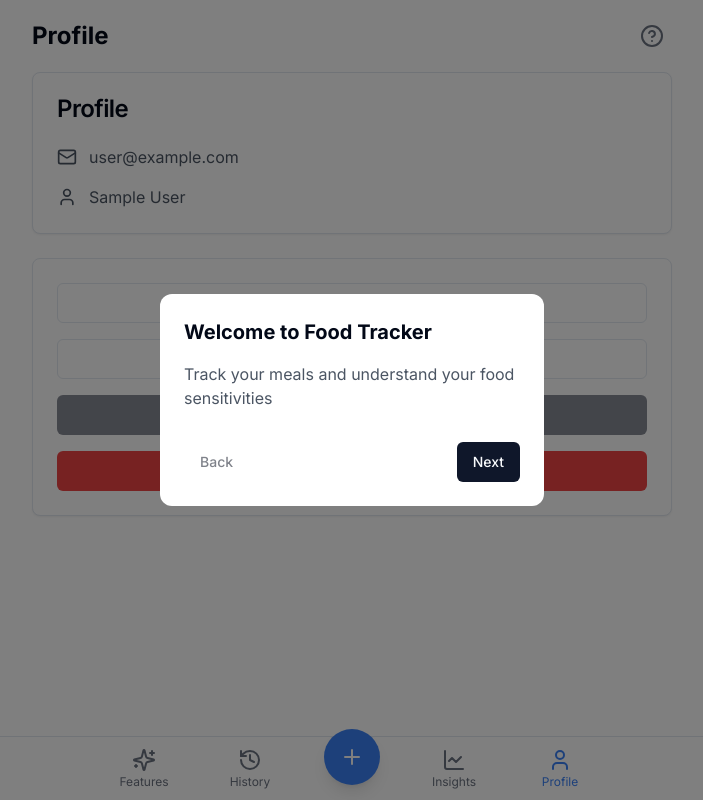
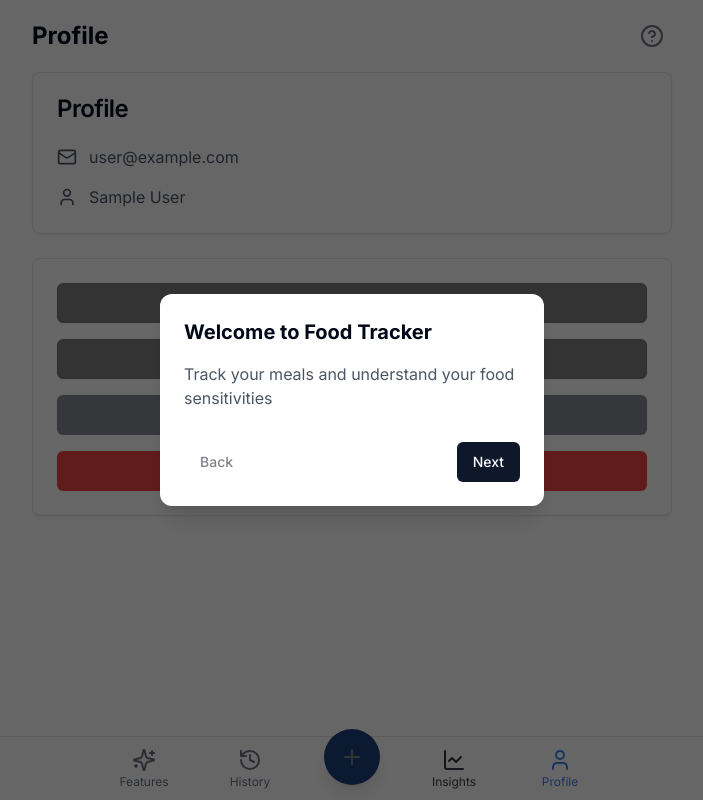
Before and after one commit to tomek-mcclintock/food-tracker, a Next.js app: page /profile in a window 1280 px wide. Shown: the whole page, without its empty margins (288-991 px from the left). Built offline with nearby package versions, Linux system fonts and the light colour scheme; no server answers; the database is empty; sample sign-in values are in the browser's storage.

Commit message:
Updated welcome flow

```diff
--- a/src/app/globals.css
+++ b/src/app/globals.css
@@ -115,3 +115,24 @@ body {
 .animate-slide-up {
   animation: menuSlideUp 0.3s cubic-bezier(0.4, 0, 0.2, 1) forwards;
 }
+
+.modal-overlay {
+  position: fixed;
+  inset: 0;
+  background: rgba(0, 0, 0, 0.6);
+  transition: opacity 0.2s;
+}
+
+/* For highlighted elements during welcome flow */
+[class*="-button"]:not(.highlighted),
+[class*="-tab"]:not(.highlighted) {
+  filter: brightness(0.5);
+  transition: filter 0.2s;
+}
+
+.highlighted {
+  position: relative;
+  z-index: 50;
+  filter: brightness(1);
+  transition: filter 0.2s;
+}
--- a/src/app/profile/page.js
+++ b/src/app/profile/page.js
@@ -148,7 +148,7 @@ const Profile = () => {
        <CardContent className="pt-6 space-y-4">
          <Button
             variant="outline"
-           className="w-full"
+            className="w-full reset-data-button"  // Added class
             onClick={resetData}
             disabled={loading}
           >
@@ -158,7 +158,7 @@ const Profile = () => {
 
           <Button
             variant="outline"
-           className="w-full"
+            className="w-full example-data-button"  // Added class
             onClick={addExampleData}
             disabled={loading}
           >
--- a/src/components/WelcomeModal.js
+++ b/src/components/WelcomeModal.js
@@ -1,37 +1,90 @@
 // src/components/WelcomeModal.js
 "use client"
 
-import { useState } from 'react';
+import { useState, useEffect } from 'react';
 import { Button } from '@/components/ui/button';
-import { useFoodHistory } from '@/hooks/useFoodHistory';
+import { useRouter } from 'next/navigation';
 
 const steps = [
   {
     title: "Welcome to Food Tracker",
     content: "Track your meals and understand your food sensitivities",
-    highlight: null
+    highlight: null,
+    position: "center"
   },
   {
     title: "Add Food",
-    content: "Take photos of your meals or describe them in text. The AI will analyze ingredients and potential sensitivities.",
-    highlight: ".add-button"
+    content: "Press the + button to add foods. Take photos or describe your meals - our AI will analyze ingredients and potential sensitivities.",
+    highlight: ".add-button",
+    position: "bottom"
   },
   {
     title: "Track Wellness",
-    content: "Log how you feel after meals. This helps identify patterns and sensitivities.",
-    highlight: ".wellness-button"
+    content: "Log how you feel after meals by using the Check In option in the + menu. This helps identify patterns and sensitivities.",
+    highlight: ".wellness-button",
+    position: "bottom",
+    shouldExpandMenu: true
   },
   {
     title: "View Insights",
-    content: "See patterns between foods and symptoms in the Insights tab.",
-    highlight: ".insights-tab"
+    content: "See patterns between foods and symptoms in the Insights tab to understand your sensitivities better.",
+    highlight: ".insights-tab",
+    position: "bottom"
+  },
+  {
+    title: "Try Example Data",
+    content: "Before adding your own data, you can explore the app with example data. This will add 2 weeks of food and wellness entries to help you understand how the analysis works.",
+    highlight: ".example-data-button",
+    position: "center"
+  },
+  {
+    title: "Reset When Ready",
+    content: "Once you're done exploring, press Reset Data to clear the example data and start tracking your own meals.",
+    highlight: ".reset-data-button",
+    position: "center"
   }
 ];
 
 export default function WelcomeModal({ onClose }) {
   const [currentStep, setCurrentStep] = useState(0);
   const [showModal, setShowModal] = useState(true);
-  const { addExampleData } = useFoodHistory();
+  const router = useRouter();
+
+  // Toggle menu expansion when needed
+  useEffect(() => {
+    const currentStepData = steps[currentStep];
+    if (currentStepData?.shouldExpandMenu) {
+      // Find and click the add button to expand menu
+      const addButton = document.querySelector('.add-button');
+      addButton?.click();
+    }
+
+    // Add overlay styling
+    const overlay = document.createElement('div');
+    overlay.className = 'fixed inset-0 bg-black/60 transition-opacity z-40';
+    document.body.appendChild(overlay);
+
+    // Highlight the target element
+    if (currentStepData?.highlight) {
+      const target = document.querySelector(currentStepData.highlight);
+      if (target) {
+        target.style.position = 'relative';
+        target.style.zIndex = '50';
+        target.style.filter = 'brightness(1)';
+      }
+    }
+
+    return () => {
+      overlay.remove();
+      // Clean up any styles we added
+      const target = document.querySelector(currentStepData?.highlight);
+      if (target) {
+        target.style.position = '';
+        target.style.zIndex = '';
+        target.style.filter = '';
+      }
+    };
+  }, [currentStep]);
 
   const handleNext = () => {
     if (currentStep < steps.length - 1) {
@@ -45,23 +98,29 @@ export default function WelcomeModal({ onClose }) {
     }
   };
 
-  const handleComplete = async (addExample) => {
-    if (addExample) {
-      await addExampleData();
-    }
+  const handleFinish = () => {
     setShowModal(false);
+    router.push('/profile');
     onClose?.();
   };
 
   if (!showModal) return null;
 
+  const currentStepData = steps[currentStep];
+  const isLastStep = currentStep === steps.length - 1;
+
   return (
-    <div className="fixed inset-0 bg-black/50 z-50 flex items-center justify-center p-4">
-      <div className="bg-white rounded-xl max-w-sm w-full p-6 space-y-4">
-        {currentStep < steps.length ? (
-          <>
-            <h2 className="text-xl font-bold">{steps[currentStep].title}</h2>
-            <p className="text-gray-600">{steps[currentStep].content}</p>
+    <div
+      className="fixed inset-0 z-50 flex items-center justify-center p-4"
+      style={{ pointerEvents: 'none' }}
+    >
+      <div
+        className={`bg-white rounded-xl max-w-sm w-full p-6 space-y-4 shadow-xl
+          ${currentStepData.position === 'bottom' ? 'self-end mb-24' : 'self-center'}`}
+        style={{ pointerEvents: 'auto' }}
+      >
+        <h2 className="text-xl font-bold">{currentStepData.title}</h2>
+        <p className="text-gray-600">{currentStepData.content}</p>
 
         <div className="flex justify-between pt-4">
           <Button
@@ -71,30 +130,12 @@ export default function WelcomeModal({ onClose }) {
           >
             Back
           </Button>
-              <Button onClick={handleNext}>Next</Button>
-            </div>
-          </>
-        ) : (
-          <>
-            <h2 className="text-xl font-bold">Ready to start?</h2>
-            <p className="text-gray-600">Would you like to add example data to test the analysis features?</p>
-
-            <div className="grid gap-3 pt-4">
           <Button
-                onClick={() => handleComplete(true)}
-                className="bg-blue-500 hover:bg-blue-600"
+            onClick={isLastStep ? handleFinish : handleNext}
           >
-                Add Example Data
-              </Button>
-              <Button
-                variant="outline"
-                onClick={() => handleComplete(false)}
-              >
-                Start Fresh
+            {isLastStep ? 'Finish' : 'Next'}
           </Button>
         </div>
-          </>
-        )}
       </div>
     </div>
   );
```
Lines whose indentation alone changed are shown as unchanged.
